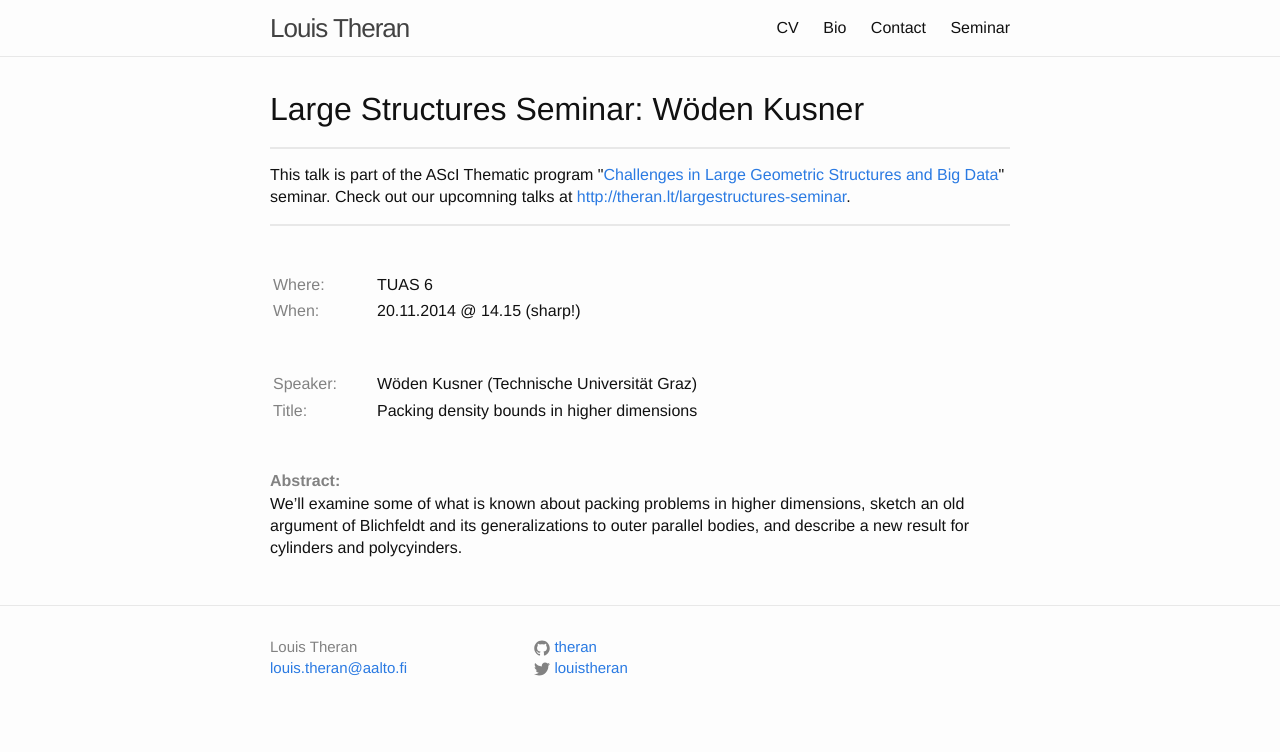
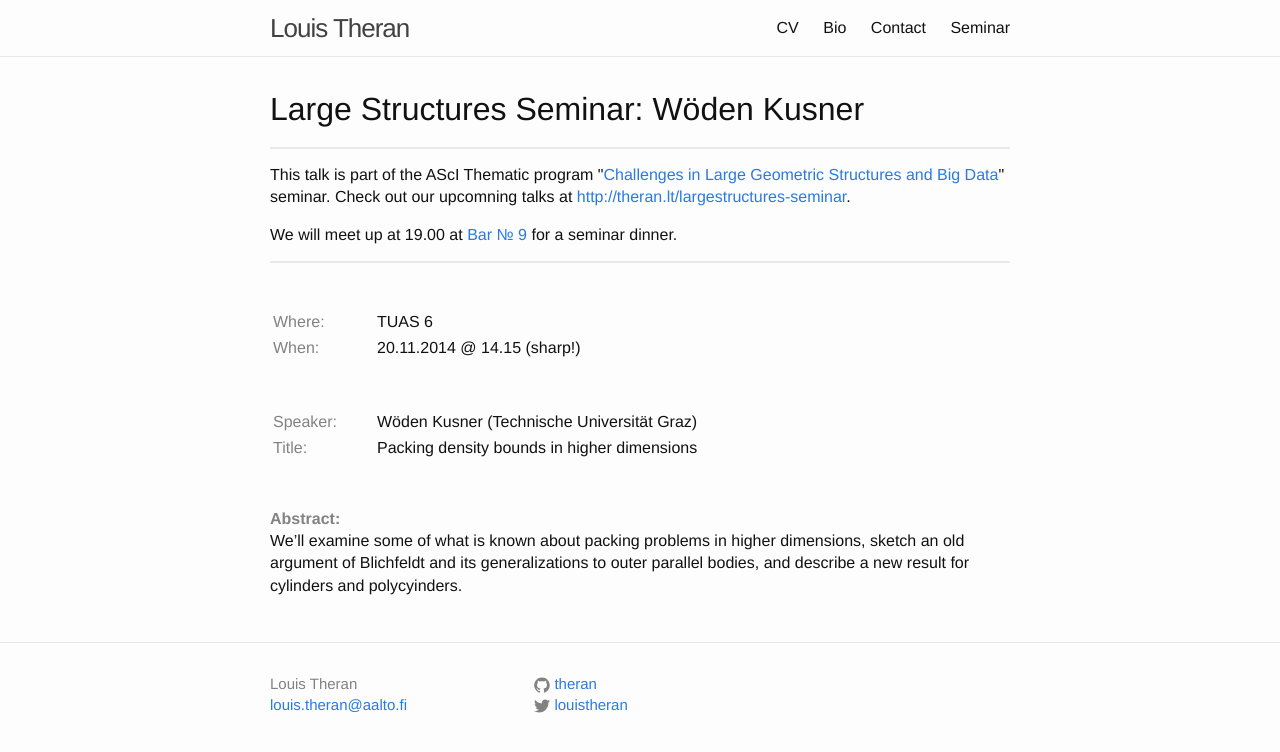
Before and after one commit to theran/theran.github.io, a Jekyll site: the page built from _seminartalks/2014-11-20-kusner.md, in a window 1280 px wide. Shown: the top 752 px of the page. Built offline with Jekyll 4.4.1, drawn with Linux system fonts in a browser that asks for light colours.

Commit message:
Seminar dinner for 20.11.2014.

```diff
--- a/_seminartalks/2014-11-20-kusner.md
+++ b/_seminartalks/2014-11-20-kusner.md
@@ -8,6 +8,9 @@ talkdate: 20.11.2014
 talktime: 14.15 (sharp!)
 talkplace: TUAS 6
 title: "Large Structures Seminar - Wöden Kusner"
+dinnerplace: Bar № 9
+dinnertime: "19.00"
+dinnerurl: http://bar9.net/
 ---
 
 We'll examine some of what is known about packing problems in higher dimensions, sketch an old argument of Blichfeldt and its generalizations to outer parallel bodies, and describe a new result for cylinders and polycyinders.
```
